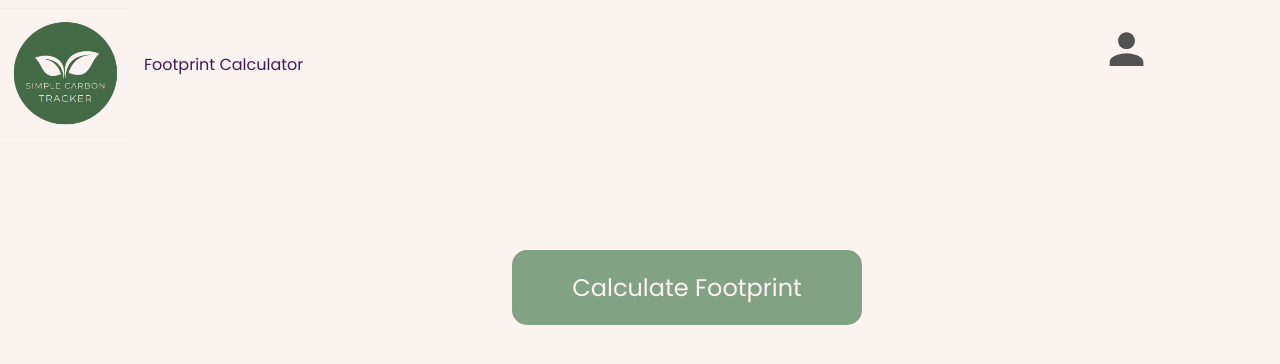
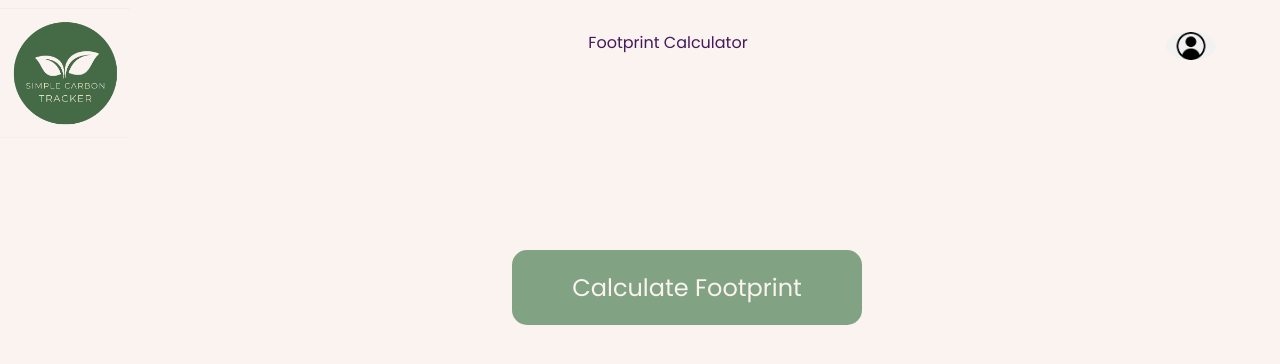
Before and after one commit to BenjaminLe1/SimpleCarbonTracker, a React (Create React App) app in the folder frontend/: page /quiz in a window 1280 px wide. Shown: the top 364 px of the page. Built offline with nearby package versions, Linux system fonts and the light colour scheme; no server answers.

Commit message:
new icon

```diff
--- a/frontend/src/components/Navbar/boot.css
+++ b/frontend/src/components/Navbar/boot.css
@@ -1,6 +1,6 @@
 .profile{
-    top:3%;
-    right:10%;
+    top:4%;
+    right:5%;
     position:absolute;
     width:50px;
     border-radius: 50%;
--- a/frontend/src/pages/login.js
+++ b/frontend/src/pages/login.js
@@ -8,7 +8,6 @@ function Login(){
     const [userNameLog,setUsernameLog] = useState("")
     const [passwordLog,setPasswordLog] = useState("")
 
-    const [error, setError] = useState("")
     const [errorLog,setErrorLog] = useState("")
 
     const checkLogin = () =>{
--- a/frontend/src/pages/pages.css
+++ b/frontend/src/pages/pages.css
@@ -201,13 +201,6 @@
     border: none;
   }
 
-  .calc{
-    position: absolute;
-    left: 10%;
-    top: -42%;
-    border: none;
-  }
-
   .coverButton{
     position: absolute;
     top: 30%;
--- a/frontend/src/pages/quiz.js
+++ b/frontend/src/pages/quiz.js
@@ -115,7 +115,7 @@ function Quiz() {
   else{
     return (
       <div className='nullSignin'>
-        <a href="http://localhost:3000/account">Please Sign In to Take Quiz</a>
+        <a href="http://localhost:3000/login">Please Sign In to Take Quiz</a>
       </div>
     );
   }
--- a/frontend/src/pages/signup.js
+++ b/frontend/src/pages/signup.js
@@ -10,7 +10,6 @@ function Signup(){
     const [password,setPassword] = useState("")
 
     const [error, setError] = useState("")
-    const [errorLog,setErrorLog] = useState("")
 
     function handleSubmit(){
         checkAccounts()
```
Also changed, not shown: frontend/src/pages/images/profile.png.
